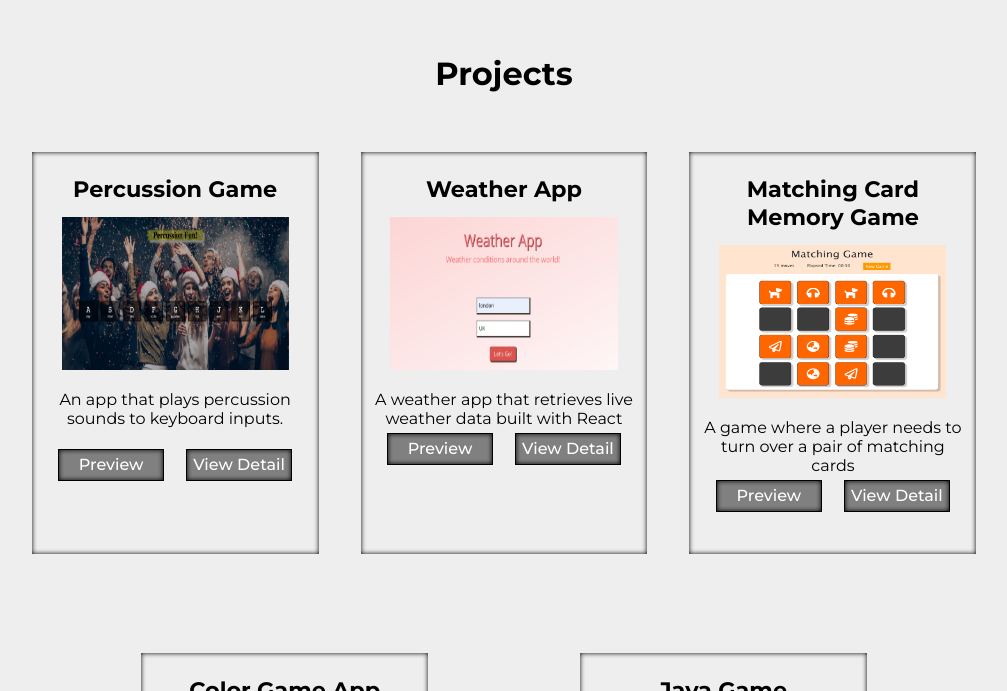
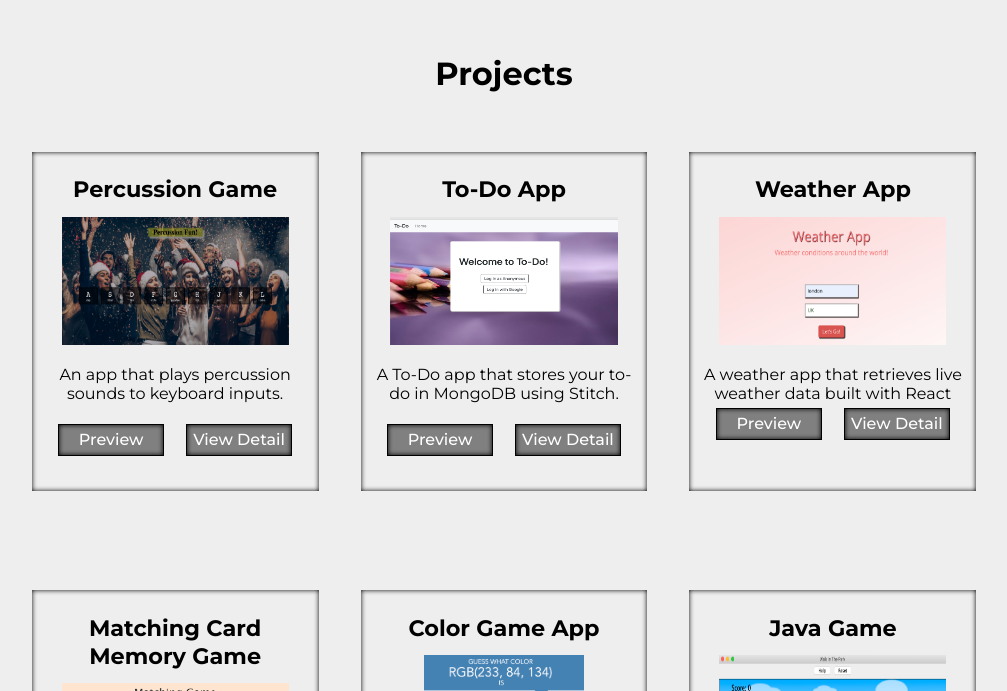
Before and after one commit to cechae/new-portfolio, a React (Create React App) app: page / in a window 1280 px wide. Shown: the part 883-1574 px from the top of the page, without its empty margins (136-1143 px from the left). Built offline with nearby package versions, Linux system fonts and the light colour scheme.

Commit message:
add a project

```diff
--- a/src/About.js
+++ b/src/About.js
@@ -14,8 +14,7 @@ class About extends Component {
                         <div className="desc">
                             <p>
                                 I graduated from University of Pennsylvania in December 2018.
-                                I'm skilled in HTML, CSS, JavaScript, React, Bootstrap4, Java, and MatLab.
-
+                                I'm skilled in HTML, CSS, JavaScript, React, Bootstrap, React-Bootstrap, Java, and MatLab.
                             </p>
                         </div>
                     </div>
--- a/src/Projects.js
+++ b/src/Projects.js
@@ -6,7 +6,6 @@ class Projects extends Component {
     return (
       <div className="section-projects">
         <h1> Projects </h1>
-
         <div className="gallery-container">
           <div className="item box-shadow">
             <h5> Percussion Game </h5>
@@ -38,6 +37,32 @@ class Projects extends Component {
                 rel="noopener noreferrer"
               >
                 {" "}
+                View Detail
+              </a>
+            </div>
+          </div>
+
+          <div className="item box-shadow">
+            <h5> To-Do App </h5>
+            <img
+              className=""
+              src={require("./todo.png")}
+              alt="Todo-App"
+            />
+            <p> A To-Do app that stores your to-do in MongoDB using Stitch.{" "}</p>
+            <div className="button-container">
+              <a
+                className="item-button box-shadow"
+                href="https://github.com/spicysos/project-stitch"
+                rel="noopener noreferrer"
+                target="_blank"
+              >Preview</a>
+              <a
+                className="item-button box-shadow"
+                href="https://github.com/spicysos/project-stitch"
+                target="_blank"
+                rel="noopener noreferrer"
+              >
                 View Detail
               </a>
             </div>
```
Also changed, not shown: src/todo.png (added).
